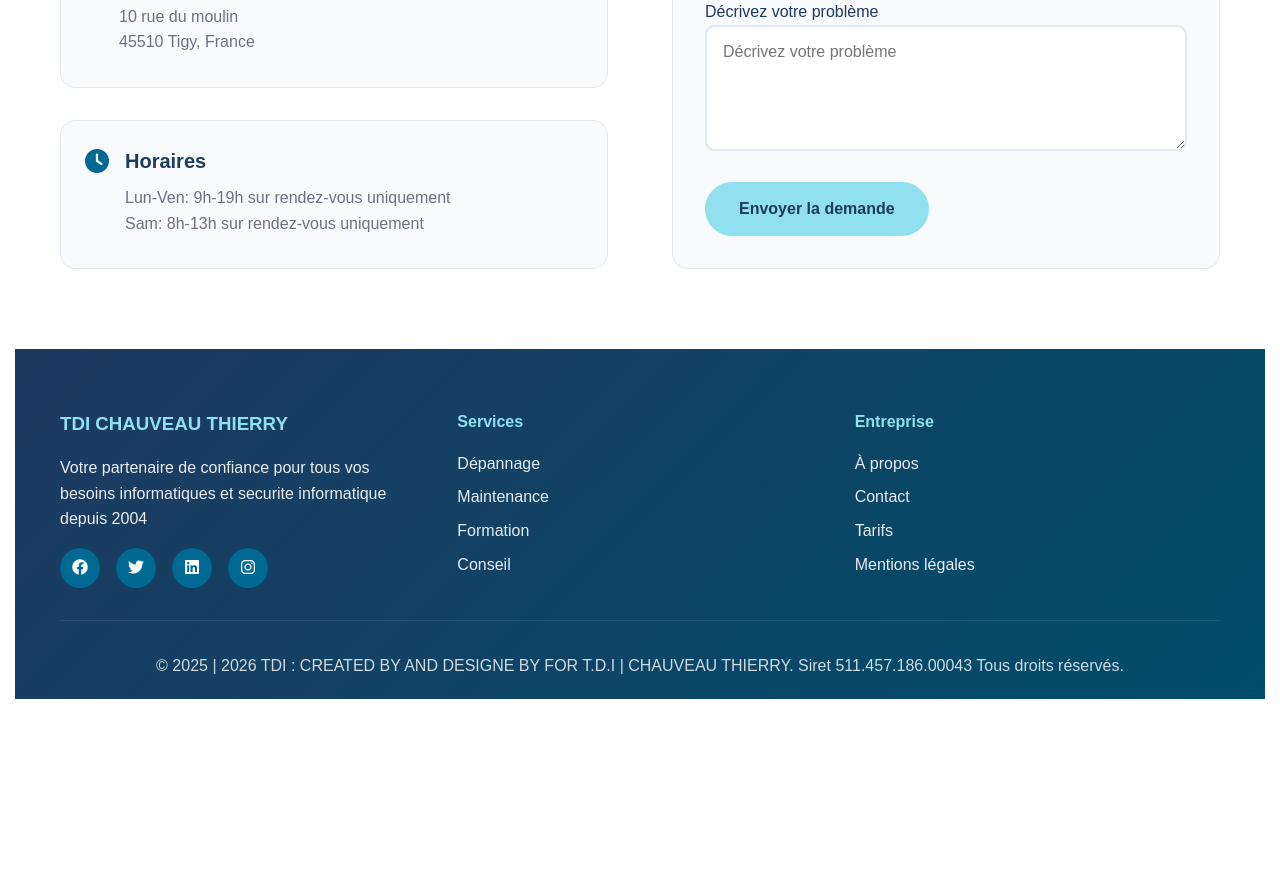
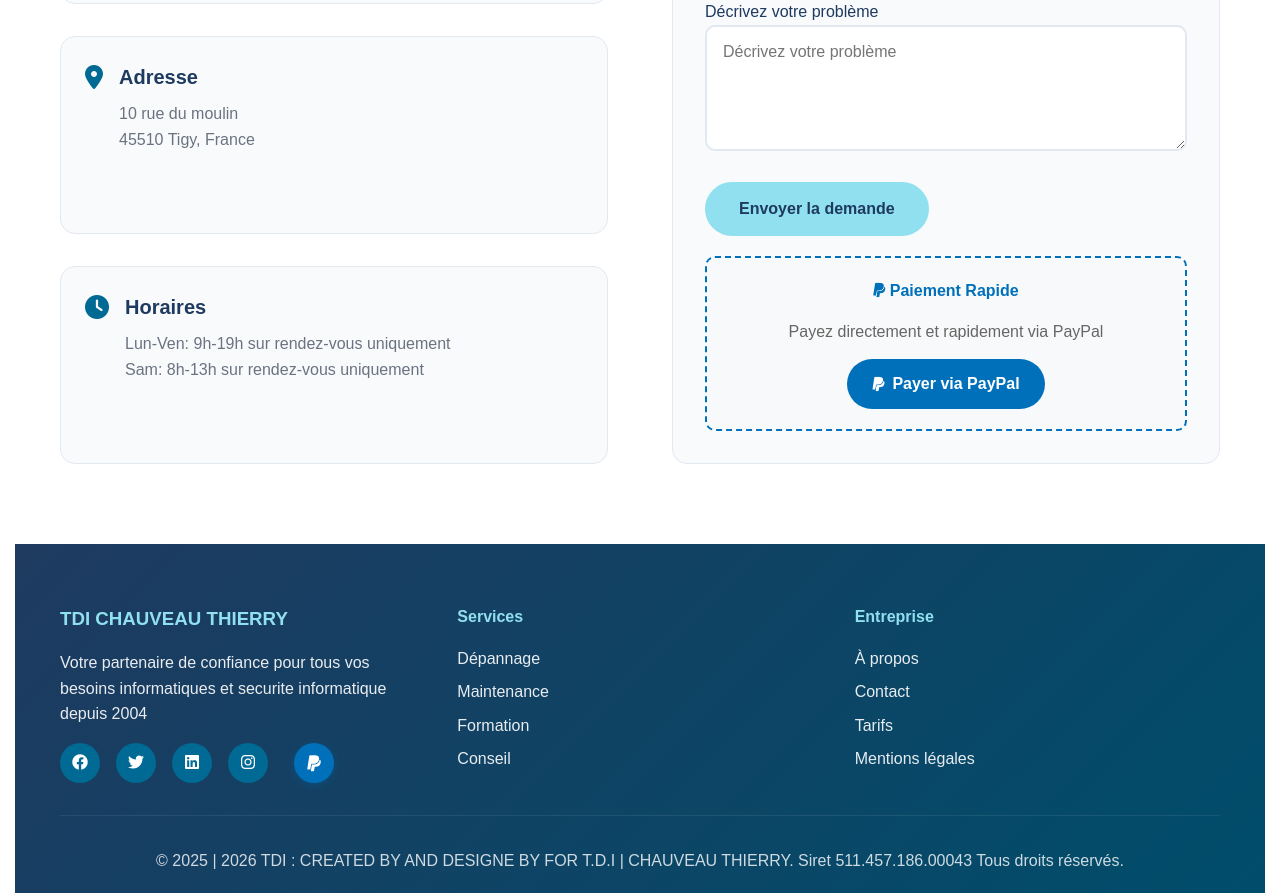
Before and after one commit to TDICHAUVEAUTHIERRY/tdi-website, a plain HTML site: page index.html in a window 1280 px wide. Shown: the part 7380-8273 px from the top of the page. Before the commit the page ends 8079 px from the top, so only its background shows below. Drawn offline with Linux system fonts and the light colour scheme; a script that the page names is missing; a web font is replaced by a local one.

Commit message:
Ajout de l'icône PayPal et section de paiement avec styles CSS forcés

```diff
--- a/index.html
+++ b/index.html
@@ -9,6 +9,74 @@
     <link rel="stylesheet" href="css/performance-mobile.css">
     <link href="https://cdnjs.cloudflare.com/ajax/libs/font-awesome/6.0.0/css/all.min.css" rel="stylesheet">
     <link href="https://fonts.googleapis.com/ajax/libs/css2?family=Poppins:wght@300;400;500;600;700&display=swap" rel="stylesheet">
+
+    <style>
+        /* Styles spécifiques pour PayPal */
+        .paypal-link {
+            background: #0070ba !important;
+            border-radius: 50% !important;
+            padding: 8px !important;
+            display: inline-flex !important;
+            align-items: center !important;
+            justify-content: center !important;
+            width: 40px !important;
+            height: 40px !important;
+            transition: all 0.3s ease !important;
+            margin-left: 10px !important;
+            box-shadow: 0 2px 8px rgba(0, 112, 186, 0.3) !important;
+            text-decoration: none !important;
+        }
+
+        .paypal-link:hover {
+            background: #005ea6 !important;
+            transform: scale(1.1) !important;
+            box-shadow: 0 4px 12px rgba(0, 112, 186, 0.4) !important;
+        }
+
+        .paypal-link i {
+            color: white !important;
+            font-size: 18px !important;
+        }
+
+        /* Section de paiement PayPal */
+        .paypal-section {
+            text-align: center !important;
+            margin-top: 20px !important;
+            padding: 20px !important;
+            background: #f8f9fa !important;
+            border-radius: 10px !important;
+            border: 2px dashed #0070ba !important;
+        }
+
+        .paypal-section h4 {
+            color: #0070ba !important;
+            margin-bottom: 15px !important;
+        }
+
+        .paypal-section p {
+            margin-bottom: 15px !important;
+            color: #666 !important;
+        }
+
+        .paypal-btn {
+            background: #0070ba !important;
+            color: white !important;
+            text-decoration: none !important;
+            padding: 12px 25px !important;
+            border-radius: 25px !important;
+            display: inline-flex !important;
+            align-items: center !important;
+            gap: 8px !important;
+            font-weight: 600 !important;
+            transition: all 0.3s ease !important;
+        }
+
+        .paypal-btn:hover {
+            background: #005ea6 !important;
+            transform: translateY(-2px) !important;
+            box-shadow: 0 4px 12px rgba(0, 112, 186, 0.3) !important;
+        }
+    </style>
 </head>
 <body>
 
@@ -587,6 +655,19 @@
                         <textarea id="message" name="message" placeholder="Décrivez votre problème" rows="5" required></textarea>
                     </div>
                     <button type="submit" class="btn btn-primary">Envoyer la demande</button>
+
+                    <div class="paypal-section">
+                        <h4>
+                            <i class="fab fa-paypal"></i> Paiement Rapide
+                        </h4>
+                        <p>
+                            Payez directement et rapidement via PayPal
+                        </p>
+                        <a href="https://paypal.me/TDICHAUVEAUHTIERRY" target="_blank" class="paypal-btn">
+                            <i class="fab fa-paypal"></i>
+                            Payer via PayPal
+                        </a>
+                    </div>
                 </form>
             </div>
         </div>
@@ -604,6 +685,9 @@
                         <a href="#"><i class="fab fa-twitter"></i></a>
                         <a href="#"><i class="fab fa-linkedin"></i></a>
                         <a href="#"><i class="fab fa-instagram"></i></a>
+                        <a href="https://paypal.me/TDICHAUVEAUHTIERRY" target="_blank" title="Payer via PayPal" class="paypal-link" style="background: #0070ba; border-radius: 50%; padding: 8px; display: inline-flex; align-items: center; justify-content: center; width: 40px; height: 40px; transition: all 0.3s ease; margin-left: 10px; box-shadow: 0 2px 8px rgba(0, 112, 186, 0.3);">
+                            <i class="fab fa-paypal" style="color: white; font-size: 18px;"></i>
+                        </a>
                     </div>
                 </div>
                 <div class="footer-section">
```
